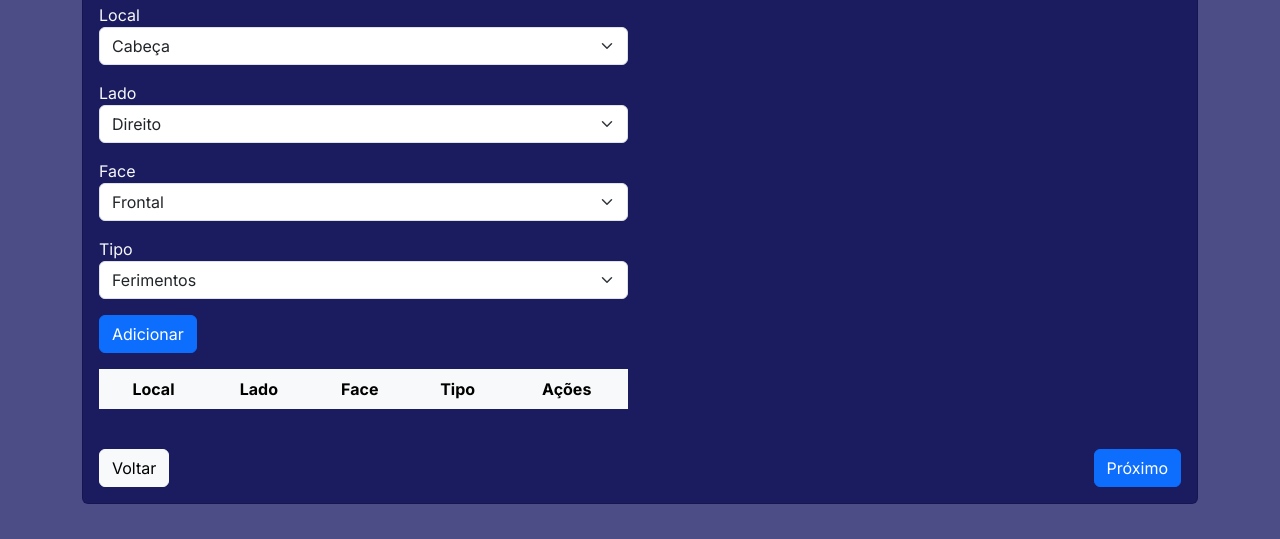
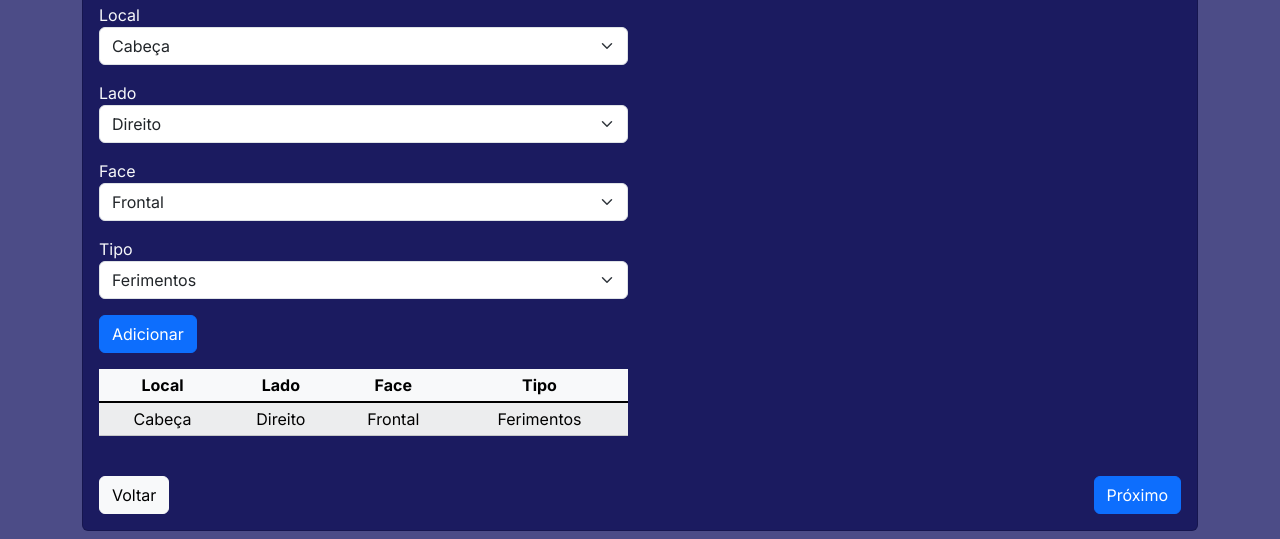
Before and after one commit to Arlegin/SaBombeiro, a website: page html/traumaDesc.html in a window 1280 px wide. Both pictures are taken after a click on the button "Adicionar". Shown: the part 270-809 px from the top of the page. Drawn offline with nearby package versions, Linux system fonts and the light colour scheme; files that its build step writes are made by us from their sources; files whose address does not match are found by name.

Commit message:
Table script

```diff
--- a/html/traumaDesc.html
+++ b/html/traumaDesc.html
@@ -191,15 +191,15 @@
                                 <!-- Button to add options selected to table and JSON -->
                                 <button type="button" class="btn btn-primary" id="addBtn">Adicionar</button>
                             </div>
-                            <div class="traumaTable">
-                                <table class="table table-striped table-hover table-light text-center table-borderless" id="traumaDescTable">
+                            <div class=" table-responsive traumaTable">
+                                <table class="table table-sm table-hover table-light table-striped text-center" id="traumaDescTable">
                                     <thead>
                                         <tr>
                                             <th scope="col">Local</th>
                                             <th scope="col">Lado</th>
                                             <th scope="col">Face</th>
                                             <th scope="col">Tipo</th>
-                                            <th scope="col">Ações</th>
+                                            <!-- <th scope="col">Ações</th> -->
                                         </tr>
                                     </thead>
                                     <tbody class="table-group-divider">
@@ -225,18 +225,60 @@
         integrity="sha384-C6RzsynM9kWDrMNeT87bh95OGNyZPhcTNXj1NW7RuBCsyN/o0jlpcV8Qyq46cDfL"
         crossorigin="anonymous"></script>
     <script>
-        // Script to show the div .transportToggle inputs when the checkbox #transport is checked
-        const transport = document.querySelector('#transport');
-        const transportToggle = document.querySelector('.transportToggle');
-        const transportCheckboxes = transportToggle.querySelectorAll('input[type="checkbox"]');
+        // Script to add options selected to table and JSON
+        const addBtn = document.querySelector('#addBtn');
+        const traumaDescTable = document.querySelector('tbody');
+        const traumaDescForm = document.querySelector('#traumaDescForm');
 
-        transport.addEventListener('change', () => {
-            if (transport.checked) {
-                transportToggle.style.display = 'block';
-            } else {
-                transportToggle.style.display = 'none';
-                transportCheckboxes.forEach(checkbox => checkbox.checked = false);
-            }
+        addBtn.addEventListener('click', (event) => {
+            event.preventDefault();
+
+            const selectLocal = document.querySelector('#selectLocal');
+            const selectSide = document.querySelector('#selectSide');
+            const selectFace = document.querySelector('#selectFace');
+            const selectType = document.querySelector('#selectType');
+
+            const local = selectLocal.options[selectLocal.selectedIndex].text;
+            const side = selectSide.options[selectSide.selectedIndex].text;
+            const face = selectFace.options[selectFace.selectedIndex].text;
+            const type = selectType.options[selectType.selectedIndex].text;
+
+            const row = document.createElement('tr');
+            row.innerHTML = `
+                <td>${local}</td>
+                <td>${side}</td>
+                <td>${face}</td>
+                <td>${type}</td>
+
+            `;
+// <td>
+    // <button type="button" class="btn btn-danger btn-sm deleteBtn">Excluir</button>
+    //             </td>
+            traumaDescTable.appendChild(row);
+
+            // Delete row from table
+            const deleteBtn = document.querySelectorAll('.deleteBtn');
+
+            deleteBtn.forEach((btn) => {
+                btn.addEventListener('click', (event) => {
+                    event.preventDefault();
+
+                    const row = event.target.parentElement.parentElement;
+                    row.remove();
+                });
+            });
+
+            // Add options selected to JSON
+            const data = {
+                local: local,
+                side: side,
+                face: face,
+                type: type
+            };
+
+            const dataJSON = JSON.stringify(data);
+
+            console.log(dataJSON);
         });
 
         // Print on console the form data when submitted
```
